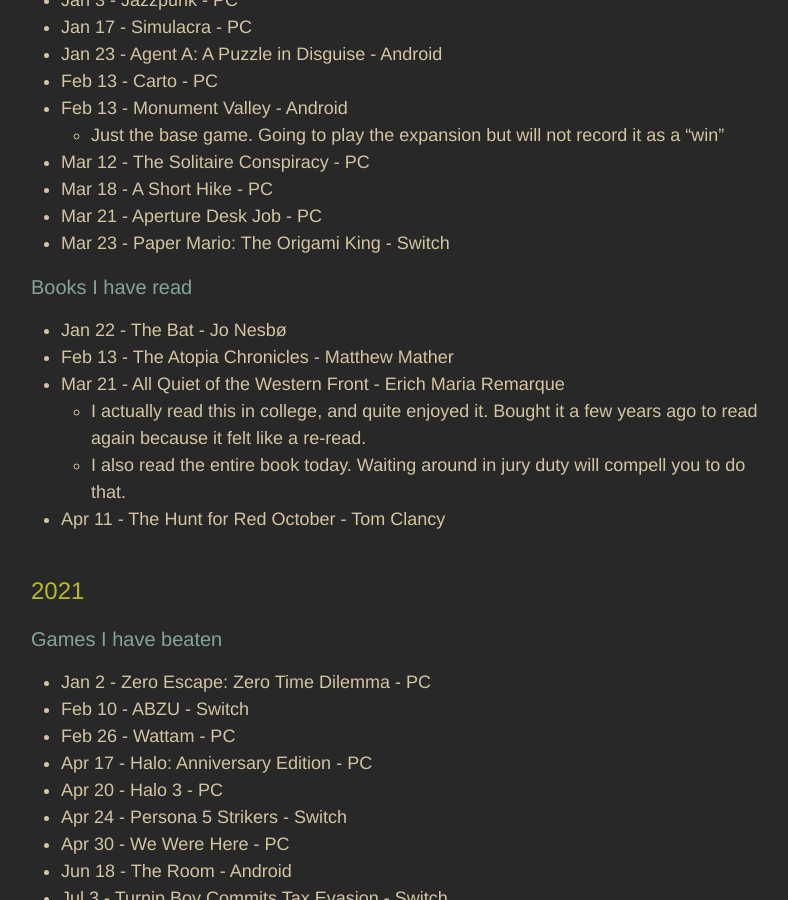
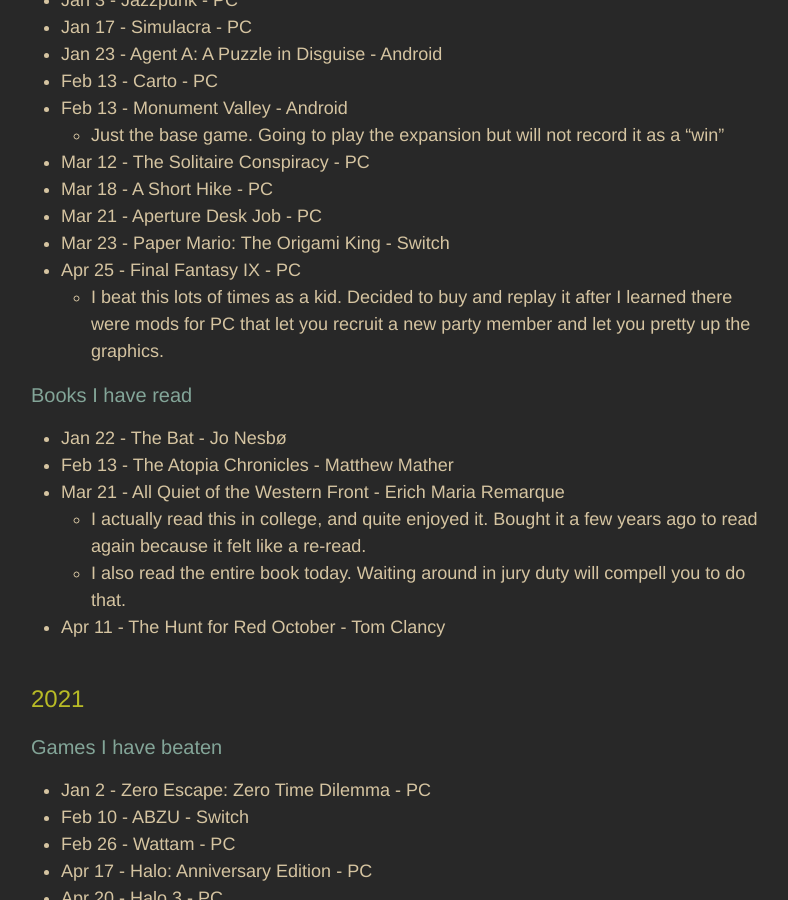
Before and after one commit to adkinsrs/sadkins_site, a Jekyll site: the page built from misc.md, in a window 1280 px wide and 900 px high, scrolled down 707 px. Shown: the whole window, without its empty margins (239-1027 px from the left). Built offline with Jekyll 4.4.1, drawn with Linux system fonts in a browser that asks for light colours.

Commit message:
beat a game

```diff
--- a/misc.md
+++ b/misc.md
@@ -33,6 +33,8 @@
 * Mar 18 - A Short Hike - PC
 * Mar 21 - Aperture Desk Job - PC
 * Mar 23 - Paper Mario: The Origami King - Switch
+* Apr 25 - Final Fantasy IX - PC
+  * I beat this lots of times as a kid. Decided to buy and replay it after I learned there were mods for PC that let you recruit a new party member and let you pretty up the graphics.
 
 ### Books I have read
 
```
